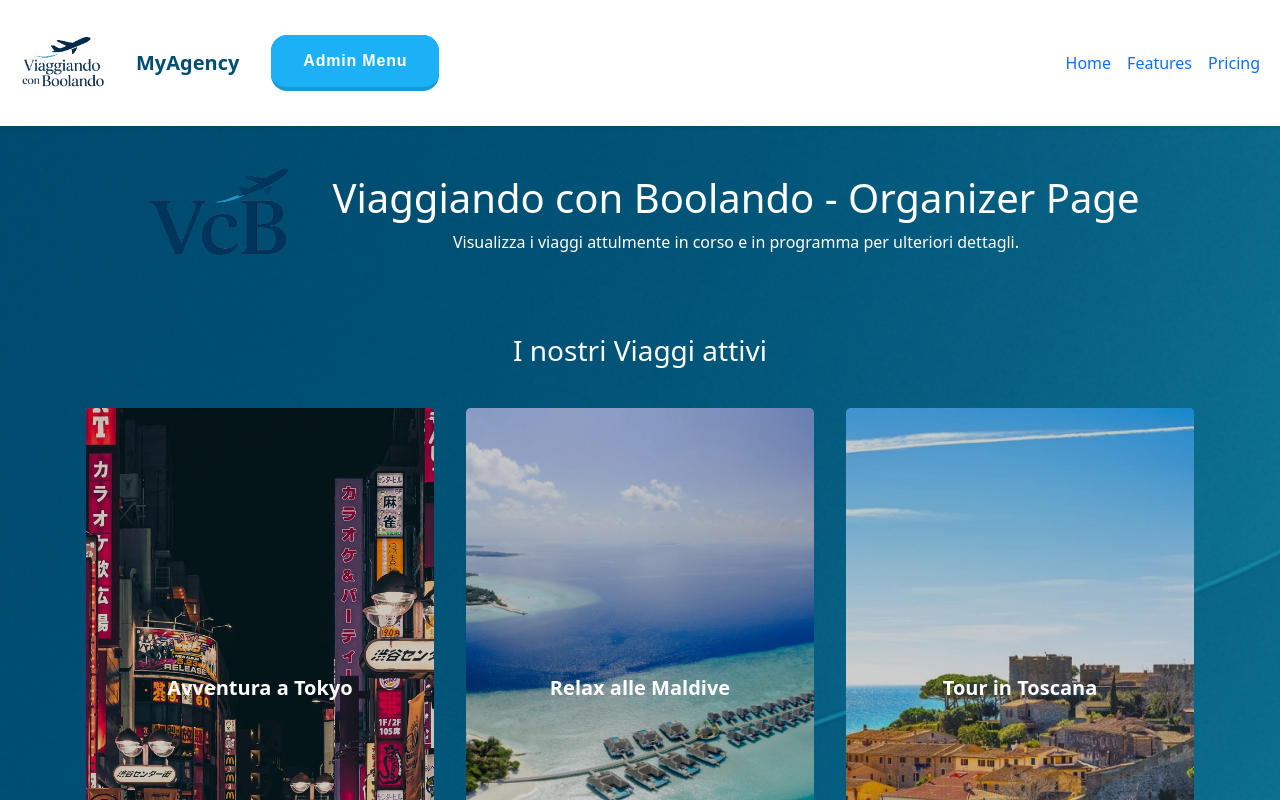
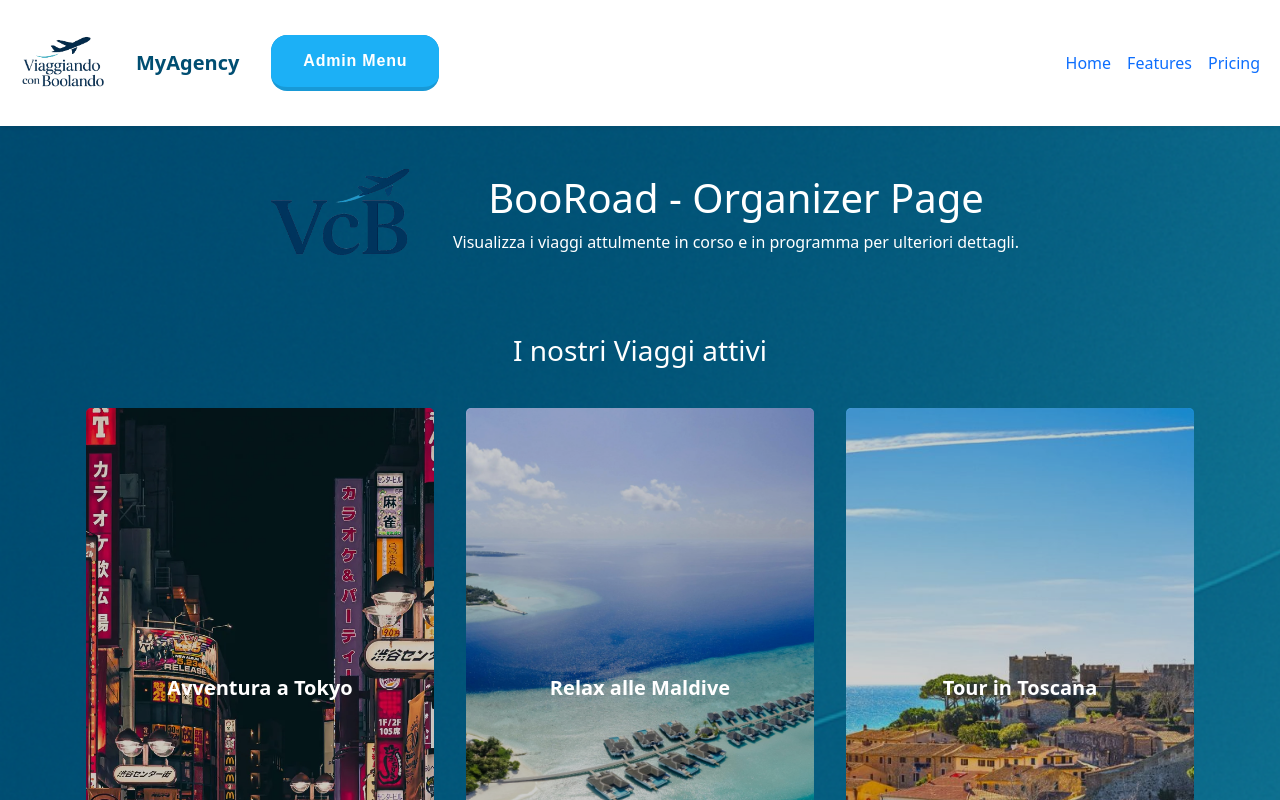
Before and after one commit to DavideCriscuolo/projectTeam, a React (Vite) app: page / in a window 1280 px wide. Shown: the top 800 px of the page. Built offline with nearby package versions, Linux system fonts and the light colour scheme.

Commit message:
fix: update header title to match branding

```diff
--- a/src/pages/HomePage.jsx
+++ b/src/pages/HomePage.jsx
@@ -12,7 +12,7 @@ export default function HomePage() {
           alt="AgencyLogoBig"
         />
         <div className="d-flex justify-content-center align-items-center flex-column p-3 text-white">
-          <h1>Viaggiando con Boolando - Organizer Page</h1>
+          <h1>BooRoad - Organizer Page</h1>
           <p>
             Visualizza i viaggi attulmente in corso e in programma per ulteriori
             dettagli.
```
